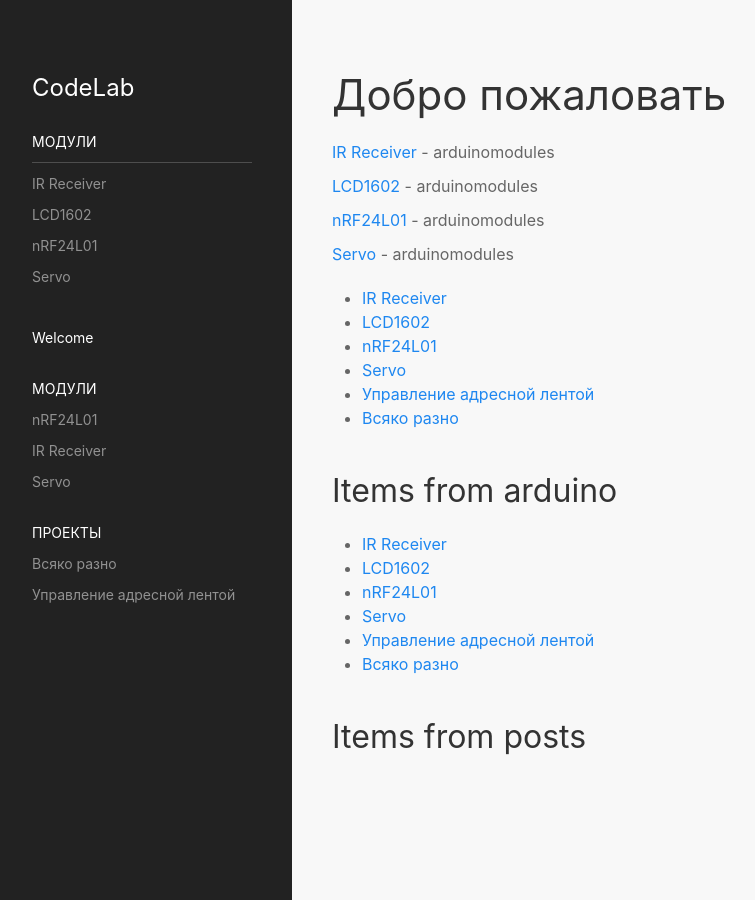
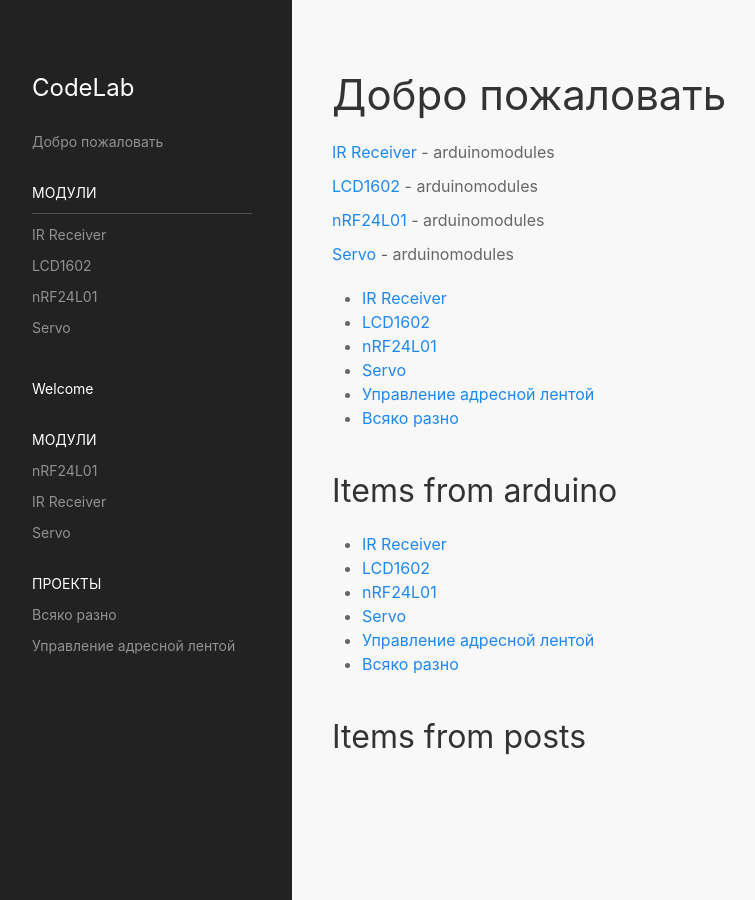
Before and after one commit to ProjectErlon/ProjectErlon.github.io, a Jekyll site: the page built from index.md, in a window 1280 px wide. Shown: the whole page, without its empty margins (8-763 px from the left). Built offline with Jekyll 4.4.1, drawn with Linux system fonts in a browser that asks for light colours; nearby versions of some CDN libraries.

Commit message:
Update sidebar.navigation.html

```diff
--- a/_includes/sidebar.navigation.html
+++ b/_includes/sidebar.navigation.html
@@ -3,7 +3,7 @@
 
 <h3 class="uk-text-large uk-visible@m">{{ site.title }}</h3>
 <ul class="uk-nav uk-nav-default" uk-scrollspy-nav="closest: li; scroll: true">
-
+    <li><a href="site.url">Добро пожаловать</a></li>
     <li class="uk-nav-header">Модули</li>
     <li class="uk-nav-divider"></li>
 
```
